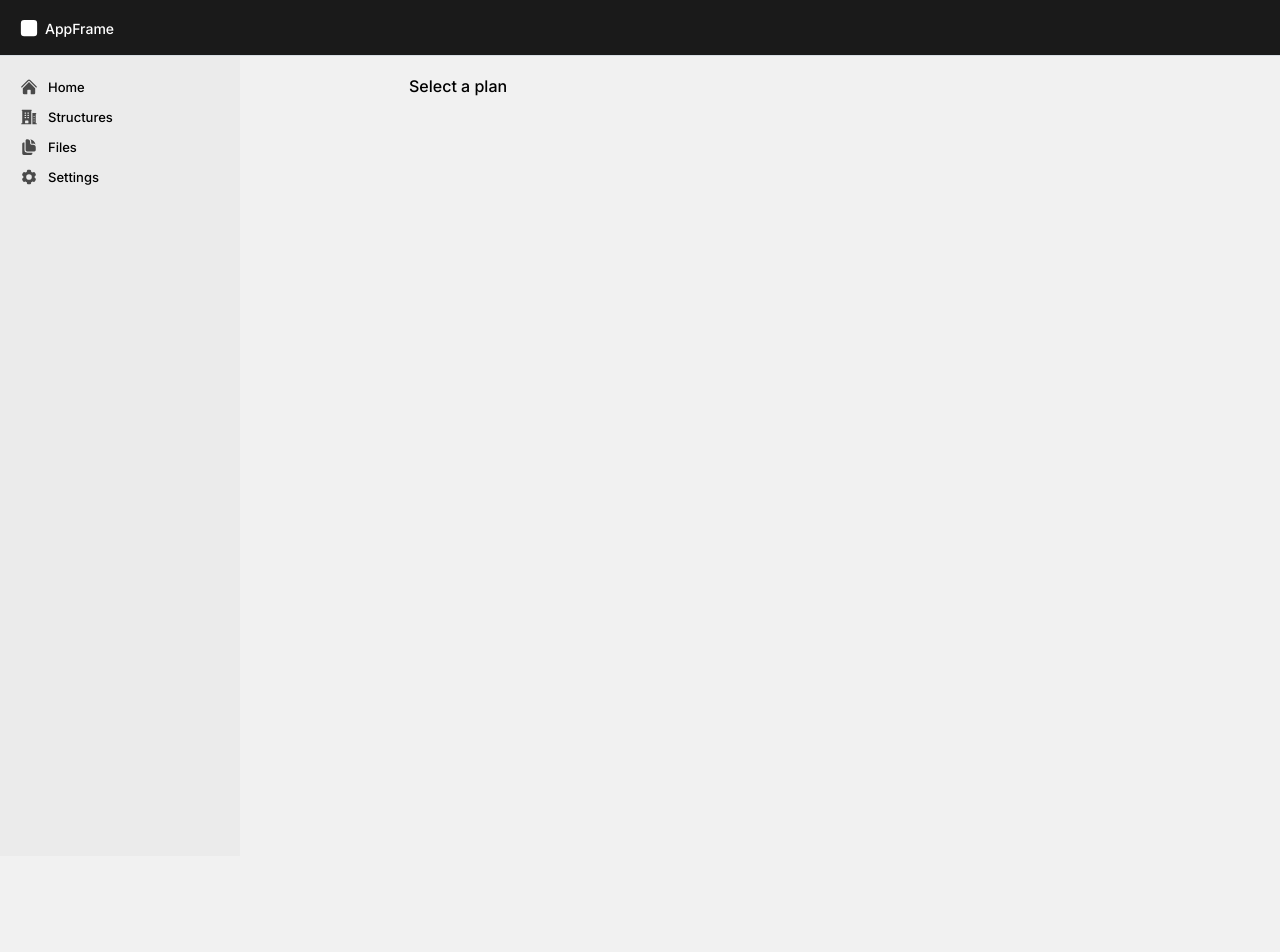
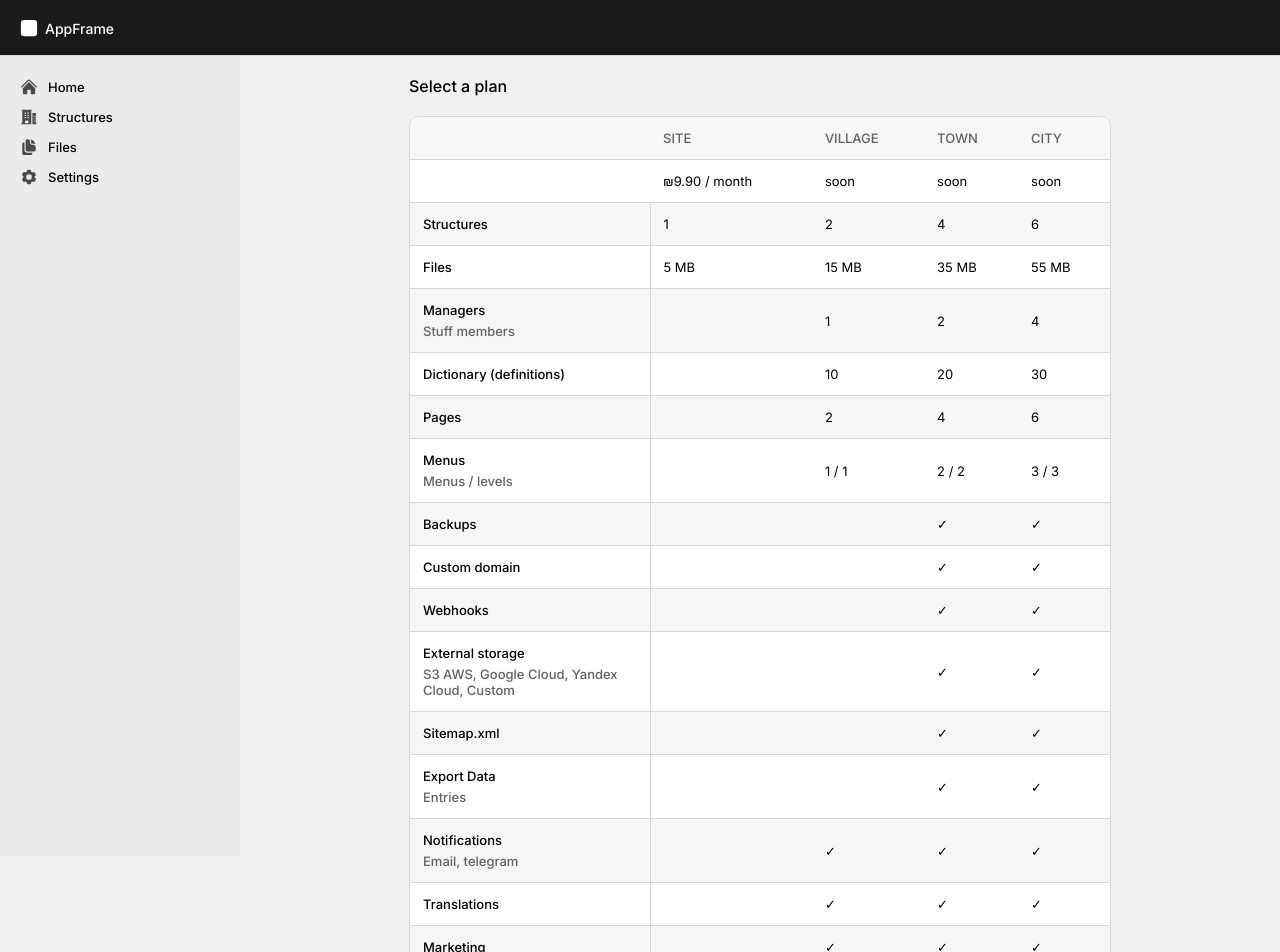
Before and after one commit to appframe-co/project-admin, a Next.js app: page /access_account/pricing in a window 1280 px wide. Shown: the top 952 px of the page. Before the commit the page ends 800 px from the top, so only its background shows below. Built offline with nearby package versions, Linux system fonts and the light colour scheme.

Commit message:
bug fixes and update pricing page

```diff
--- a/src/app/access_account/pricing/page.tsx
+++ b/src/app/access_account/pricing/page.tsx
@@ -1,5 +1,6 @@
 import type { Metadata } from 'next';
 import { Topbar } from '@/components/topbar';
+import styles from '@/styles/pricing.module.css';
 
 export const metadata: Metadata = {
     title: 'Select a plan | AppFrame'
@@ -9,6 +10,154 @@ export default async function Pricing() {
     return (
         <div className='page pageAlignCenter'>
             <Topbar title={'Select a plan'} />
+
+            <div className={styles.table}>
+                <table>
+                    <thead>
+                        <tr>
+                            <th></th>
+                            <th>Site</th>
+                            <th>Village</th>
+                            <th>Town</th>
+                            <th>City</th>
+                        </tr>
+                    </thead>
+                    <tbody>
+                        <tr className={styles.doc}>
+                            <td></td>
+                            <td>₪9.90 / month</td>
+                            <td>soon</td>
+                            <td>soon</td>
+                            <td>soon</td>
+                        </tr>
+
+                        <tr className={styles.doc}>
+                            <td className={styles.docName}>Structures</td>
+                            <td>1</td>
+                            <td>2</td>
+                            <td>4</td>
+                            <td>6</td>
+                        </tr>
+                        <tr className={styles.doc}>
+                            <td className={styles.docName}>Files</td>
+                            <td>5 MB</td>
+                            <td>15 MB</td>
+                            <td>35 MB</td>
+                            <td>55 MB</td>
+                        </tr>
+                        <tr className={styles.doc}>
+                            <td className={styles.docName}>
+                                <span>Managers</span>
+                                <span className={styles.docNameInfo}>Stuff members</span>
+                            </td>
+                            <td></td>
+                            <td>1</td>
+                            <td>2</td>
+                            <td>4</td>
+                        </tr>
+                        <tr className={styles.doc}>
+                            <td className={styles.docName}>Dictionary (definitions)</td>
+                            <td></td>
+                            <td>10</td>
+                            <td>20</td>
+                            <td>30</td>
+                        </tr>
+                        <tr className={styles.doc}>
+                            <td className={styles.docName}>Pages</td>
+                            <td></td>
+                            <td>2</td>
+                            <td>4</td>
+                            <td>6</td>
+                        </tr>
+                        <tr className={styles.doc}>
+                            <td className={styles.docName}>
+                                <span>Menus</span>
+                                <span className={styles.docNameInfo}>Menus / levels</span>
+                            </td>
+                            <td></td>
+                            <td>1 / 1</td>
+                            <td>2 / 2</td>
+                            <td>3 / 3</td>
+                        </tr>
+                        <tr className={styles.doc}>
+                            <td className={styles.docName}>Backups</td>
+                            <td></td>
+                            <td></td>
+                            <td>&#10003;</td>
+                            <td>&#10003;</td>
+                        </tr>
+                        <tr className={styles.doc}>
+                            <td className={styles.docName}>Custom domain</td>
+                            <td></td>
+                            <td></td>
+                            <td>&#10003;</td>
+                            <td>&#10003;</td>
+                        </tr>
+                        <tr className={styles.doc}>
+                            <td className={styles.docName}>Webhooks</td>
+                            <td></td>
+                            <td></td>
+                            <td>&#10003;</td>
+                            <td>&#10003;</td>
+                        </tr>
+                        <tr className={styles.doc}>
+                            <td className={styles.docName}>
+                                <span>External storage</span>
+                                <span className={styles.docNameInfo}>S3 AWS, Google Cloud, Yandex Cloud, Custom</span>
+                            </td>
+                            <td></td>
+                            <td></td>
+                            <td>&#10003;</td>
+                            <td>&#10003;</td>
+                        </tr>
+                        <tr className={styles.doc}>
+                            <td className={styles.docName}>Sitemap.xml</td>
+                            <td></td>
+                            <td></td>
+                            <td>&#10003;</td>
+                            <td>&#10003;</td>
+                        </tr>
+                        <tr className={styles.doc}>
+                            <td className={styles.docName}>
+                                <span>Export Data</span>
+                                <span className={styles.docNameInfo}>Entries</span>
+                            </td>
+                            <td></td>
+                            <td></td>
+                            <td>&#10003;</td>
+                            <td>&#10003;</td>
+                        </tr>
+                        <tr className={styles.doc}>
+                            <td className={styles.docName}>
+                                <span>Notifications</span>
+                                <span className={styles.docNameInfo}>Email, telegram</span>
+                            </td>
+                            <td></td>
+                            <td>&#10003;</td>
+                            <td>&#10003;</td>
+                            <td>&#10003;</td>
+                        </tr>
+                        <tr className={styles.doc}>
+                            <td className={styles.docName}>
+                                <span>Translations</span>
+                            </td>
+                            <td></td>
+                            <td>&#10003;</td>
+                            <td>&#10003;</td>
+                            <td>&#10003;</td>
+                        </tr>
+                        <tr className={styles.doc}>
+                            <td className={styles.docName}>
+                                <span>Marketing</span>
+                            </td>
+                            <td></td>
+                            <td>&#10003;</td>
+                            <td>&#10003;</td>
+                            <td>&#10003;</td>
+                        </tr>
+                    </tbody>
+                </table>
+            </div>
         </div>
     )
 }
--- /dev/null
+++ b/src/styles/pricing.module.css
@@ -0,0 +1,45 @@
+.table {
+    text-align: left;
+    width: 100%;
+    background-color: #fff;
+    border-radius: 10px;
+    border: 1px solid #d7d7d7;
+    overflow: hidden;
+}
+.table table {
+    width: 100%;
+    border-collapse: collapse;
+}
+.table th {
+    background-color: #f7f7f7;
+    color: #616161;
+    padding: 13px;
+    font-weight: 500;
+    text-transform: uppercase;
+}
+.table thead tr {
+    border-top: none;
+}
+.table tr {
+    height: 33px;
+    border-top: 1px solid #d7d7d7;
+}
+.table tr:nth-child(even) {
+    background-color: #f6f6f7;
+}
+.doc td {
+    padding: 13px;
+}
+.docName {
+    font-weight: 500;
+    border-right: 1px solid #d7d7d7;
+    word-wrap: break-word;
+    width: 240px;
+}
+.docName span {
+    display: block;
+}
+.docNameInfo {
+    color: #616161;
+    padding-top: 5px;
+}
--- a/src/styles/structure.module.css
+++ b/src/styles/structure.module.css
@@ -14,6 +14,7 @@
     background-color: #f7f7f7;
     color: #616161;
     padding: 13px;
+    font-weight: 500;
 }
 .table thead tr {
     border-top: none;
--- a/src/styles/structures.module.css
+++ b/src/styles/structures.module.css
@@ -14,6 +14,7 @@
     background-color: #f7f7f7;
     color: #616161;
     padding: 13px;
+    font-weight: 500;
 }
 .table thead tr {
     border-top: none;
```
